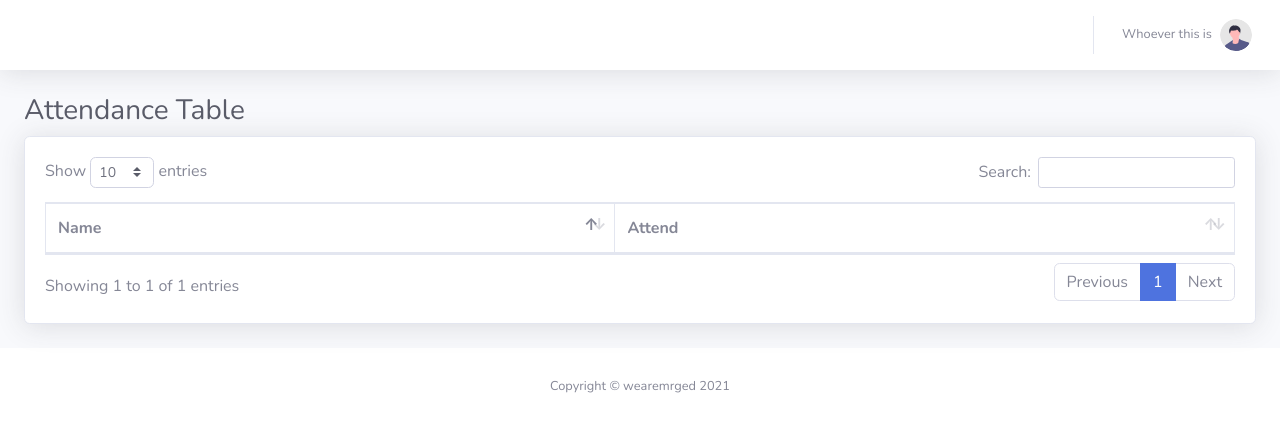
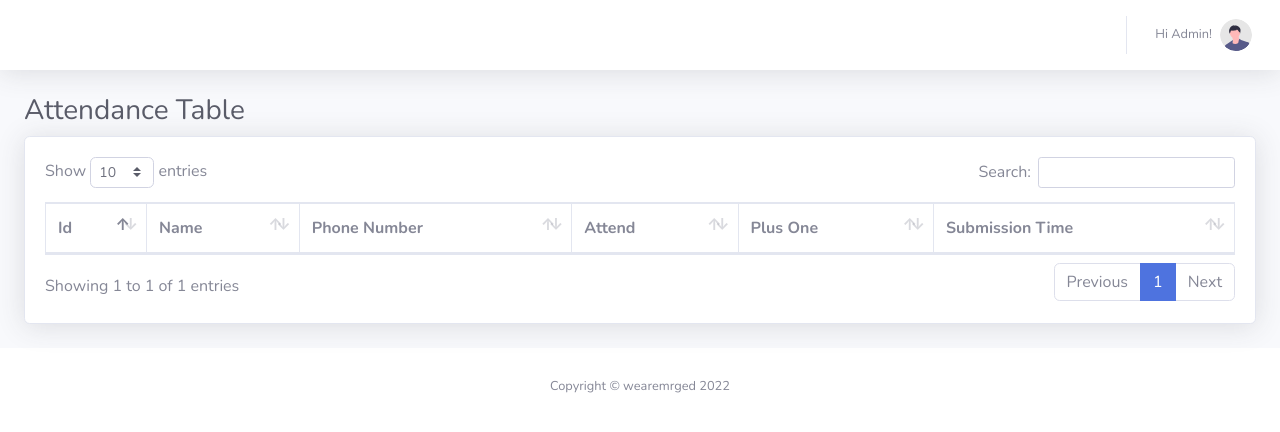
Before and after one commit to nansuri/simple-client-admin, a website: page tables.html in a window 1280 px wide. Drawn offline with nearby package versions, Linux system fonts and the light colour scheme; no server answers.

Commit message:
add some changes

```diff
--- a/js/variables.js
+++ b/js/variables.js
@@ -3,7 +3,7 @@ const configData = {
     env: 'https://nansuri.tunnelto.dev/',
     loginApi: 'apis/user/login',
     getDataApi: 'apis/invitation/attendee/query?invitationid=',
-    invitationId: 'GREATESTGIFT01',
+    invitationId: localStorage.getItem('invitation_id') ,
     customHeaders: {
         'Content-Type': 'application/json',
         'Authorization': 'Bearer ' + localStorage.getItem('token')
--- a/tables.html
+++ b/tables.html
@@ -56,7 +56,7 @@
                         <li class="nav-item dropdown no-arrow">
                             <a class="nav-link dropdown-toggle" href="#" id="userDropdown" role="button"
                                 data-toggle="dropdown" aria-haspopup="true" aria-expanded="false">
-                                <span class="mr-2 d-none d-lg-inline text-gray-600 small">Whoever this is</span>
+                                <span class="mr-2 d-none d-lg-inline text-gray-600 small">Hi Admin! </span>
                                 <img class="img-profile rounded-circle" src="img/undraw_profile.svg">
                             </a>
                             <!-- Dropdown - User Information -->
@@ -87,11 +87,19 @@
                                 <table class="table table-bordered" id="dataTable" width="100%" cellspacing="0">
                                     <thead>
                                         <tr>
+                                            <th>Id</th>
                                             <th>Name</th>
+                                            <th>Phone Number</th>
                                             <th>Attend</th>
+                                            <th>Plus One</th>
+                                            <th>Submission Time</th>
                                         </tr>
                                     </thead>
                                     <tbody class="body-data">
+                                        <td style="display: none"></td>
+                                        <td style="display: none"></td>
+                                        <td style="display: none"></td>
+                                        <td style="display: none"></td>
                                         <td style="display: none"></td>
                                         <td style="display: none"></td>
                                     </tbody>
@@ -110,7 +118,7 @@
             <footer class="sticky-footer bg-white">
                 <div class="container my-auto">
                     <div class="copyright text-center my-auto">
-                        <span>Copyright &copy; wearemrged 2021</span>
+                        <span>Copyright &copy; wearemrged 2022</span>
                     </div>
                 </div>
             </footer>
@@ -158,7 +166,7 @@
                     console.log('response', response.data.attendeeInfo);
                     const attendees = response.data.attendeeInfo;
                     for (i = 0; i < attendees.length; i++) {
-                        $('.body-data').append('<tr><td>' + attendees[i].fullName + '</td><td>' + attendees[i].attend + '</td></tr > ');
+                        $('.body-data').append('<tr><td>' + attendees[i].attendeeId + '<td>' + attendees[i].fullName + '<td>' + attendees[i].phoneNumber + '<td>' + attendees[i].attend + '<td>' + attendees[i].plusOne + '<td>' + attendees[i].submitTime  + '</td></tr > ');
                     };
                 })
                 .catch(error => {
```
Also changed, not shown: login.html (+1 -0 lines), 1 other file.
